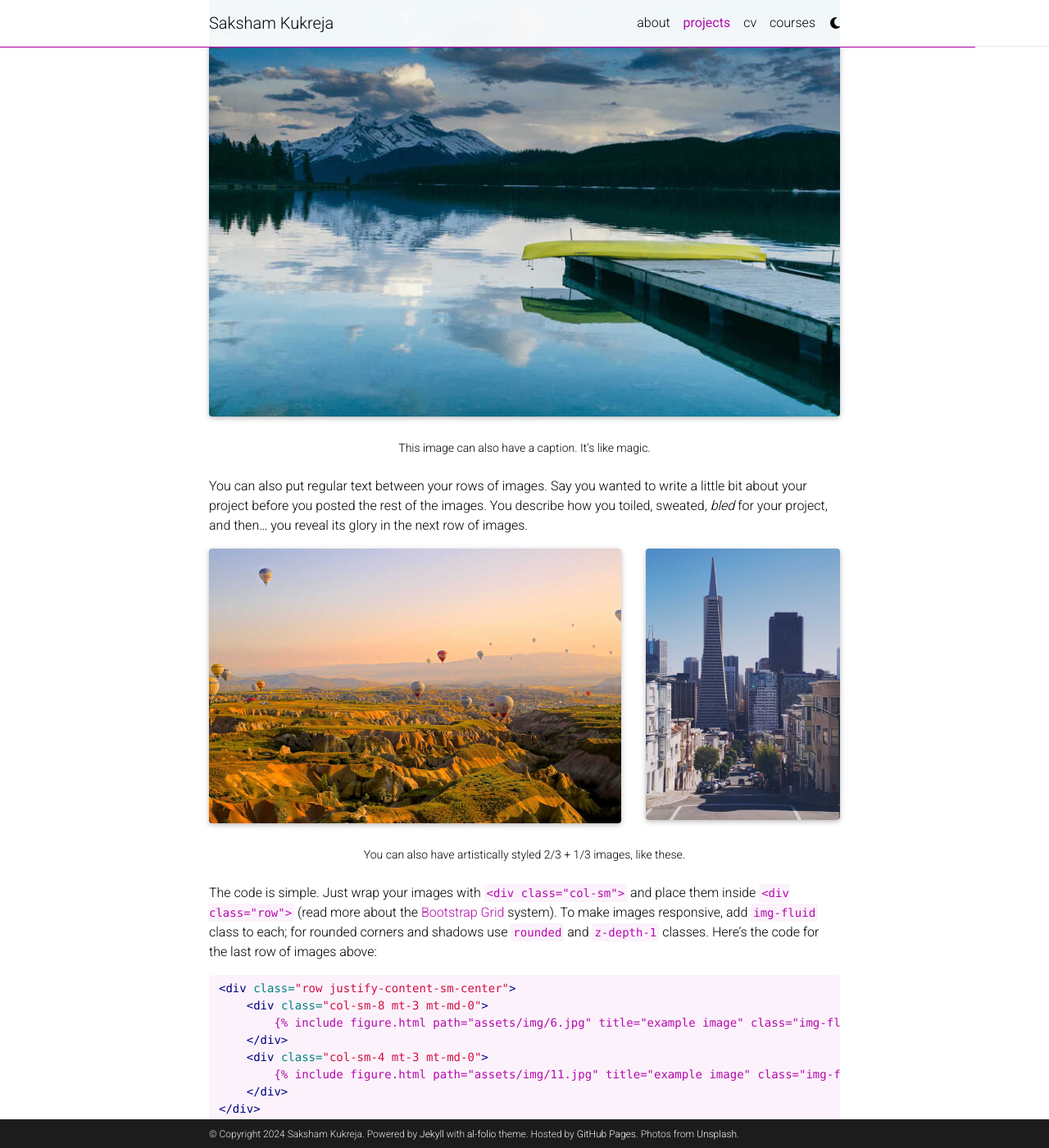
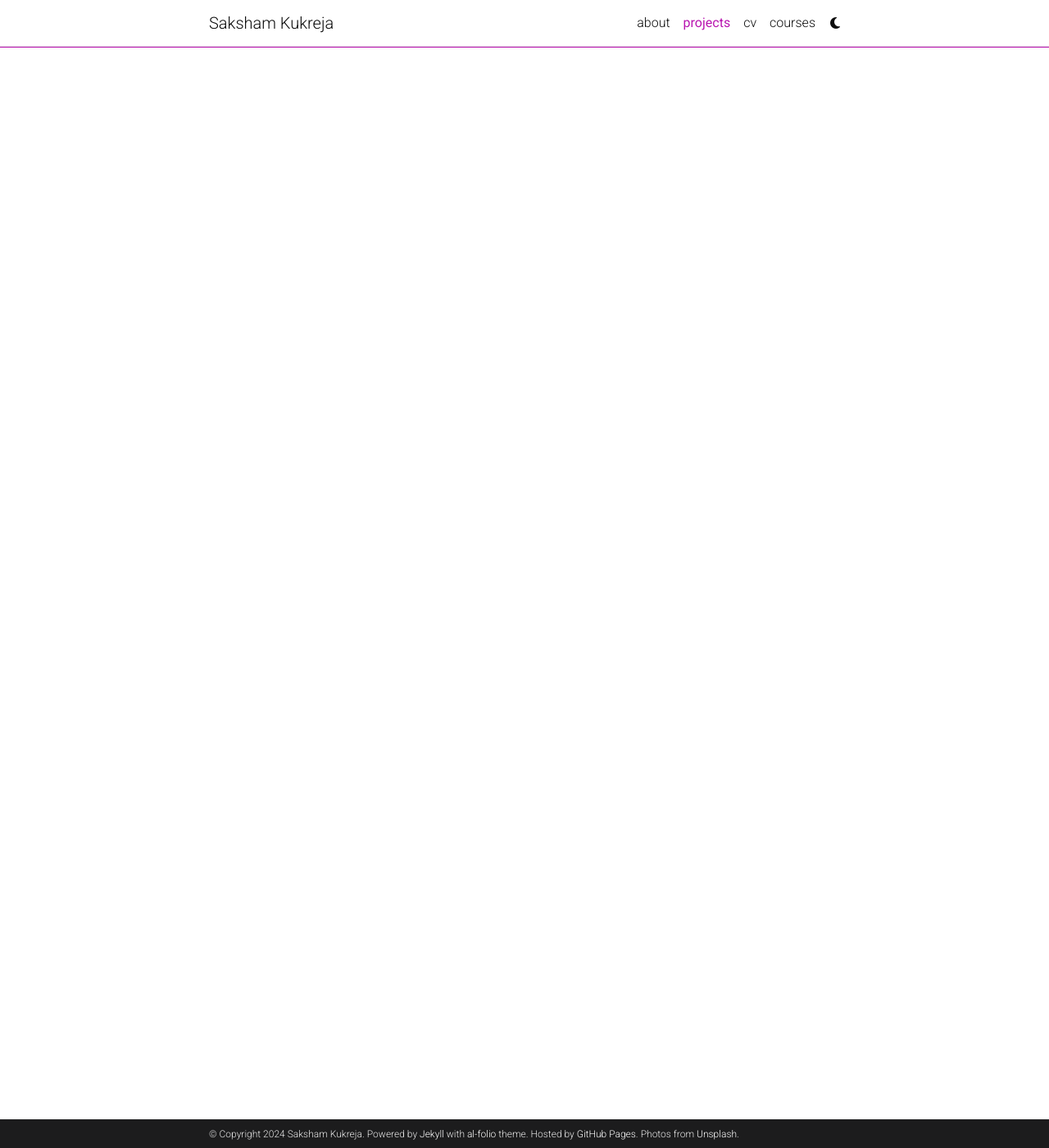
Before and after one commit to saksham18kukreja/saksham18kukreja.github.io, a Jekyll site: the page built from _projects/3_project.md, in a window 1280 px wide and 1400 px high, scrolled down 729 px. Shown: the whole window at 82% size. Built offline with Jekyll 4.4.1, drawn with Linux system fonts in a browser that asks for light colours; full-size pictures stand in for the smaller copies a plugin makes; comment, search, counter and statistics services are not loaded; a style sheet for code colours, icons or effects is not loaded; some of the changed text lies outside the part shown.

Commit message:
Update 3_project.md

````diff
--- a/_projects/3_project.md
+++ b/_projects/3_project.md
@@ -1,81 +1,9 @@
 ---
 layout: page
-title: project 3
-description: a project that redirects to another website
-img: assets/img/7.jpg
-redirect: https://unsplash.com
-importance: 3
+title: Planner based on Dynamic Window Approach
+description: Outputs the steering and velocity values to follow a trajectory and avoid obstacles.
+img: assets/img/video.gif
+redirect: https://github.com/saksham18kukreja/DWA_Planner
+importance: 1
 category: work
 ---
-
-Every project has a beautiful feature showcase page.
-It's easy to include images in a flexible 3-column grid format.
-Make your photos 1/3, 2/3, or full width.
-
-To give your project a background in the portfolio page, just add the img tag to the front matter like so:
-
-    ---
-    layout: page
-    title: project
-    description: a project with a background image
-    img: /assets/img/12.jpg
-    ---
-
-<div class="row">
-    <div class="col-sm mt-3 mt-md-0">
-        {% include figure.html path="assets/img/1.jpg" title="example image" class="img-fluid rounded z-depth-1" %}
-    </div>
-    <div class="col-sm mt-3 mt-md-0">
-        {% include figure.html path="assets/img/3.jpg" title="example image" class="img-fluid rounded z-depth-1" %}
-    </div>
-    <div class="col-sm mt-3 mt-md-0">
-        {% include figure.html path="assets/img/5.jpg" title="example image" class="img-fluid rounded z-depth-1" %}
-    </div>
-</div>
-<div class="caption">
-    Caption photos easily. On the left, a road goes through a tunnel. Middle, leaves artistically fall in a hipster photoshoot. Right, in another hipster photoshoot, a lumberjack grasps a handful of pine needles.
-</div>
-<div class="row">
-    <div class="col-sm mt-3 mt-md-0">
-        {% include figure.html path="assets/img/5.jpg" title="example image" class="img-fluid rounded z-depth-1" %}
-    </div>
-</div>
-<div class="caption">
-    This image can also have a caption. It's like magic.
-</div>
-
-You can also put regular text between your rows of images.
-Say you wanted to write a little bit about your project before you posted the rest of the images.
-You describe how you toiled, sweated, *bled* for your project, and then... you reveal its glory in the next row of images.
-
-
-<div class="row justify-content-sm-center">
-    <div class="col-sm-8 mt-3 mt-md-0">
-        {% include figure.html path="assets/img/6.jpg" title="example image" class="img-fluid rounded z-depth-1" %}
-    </div>
-    <div class="col-sm-4 mt-3 mt-md-0">
-        {% include figure.html path="assets/img/11.jpg" title="example image" class="img-fluid rounded z-depth-1" %}
-    </div>
-</div>
-<div class="caption">
-    You can also have artistically styled 2/3 + 1/3 images, like these.
-</div>
-
-
-The code is simple.
-Just wrap your images with `<div class="col-sm">` and place them inside `<div class="row">` (read more about the <a href="https://getbootstrap.com/docs/4.4/layout/grid/">Bootstrap Grid</a> system).
-To make images responsive, add `img-fluid` class to each; for rounded corners and shadows use `rounded` and `z-depth-1` classes.
-Here's the code for the last row of images above:
-
-{% raw %}
-```html
-<div class="row justify-content-sm-center">
-    <div class="col-sm-8 mt-3 mt-md-0">
-        {% include figure.html path="assets/img/6.jpg" title="example image" class="img-fluid rounded z-depth-1" %}
-    </div>
-    <div class="col-sm-4 mt-3 mt-md-0">
-        {% include figure.html path="assets/img/11.jpg" title="example image" class="img-fluid rounded z-depth-1" %}
-    </div>
-</div>
-```
-{% endraw %}
````
